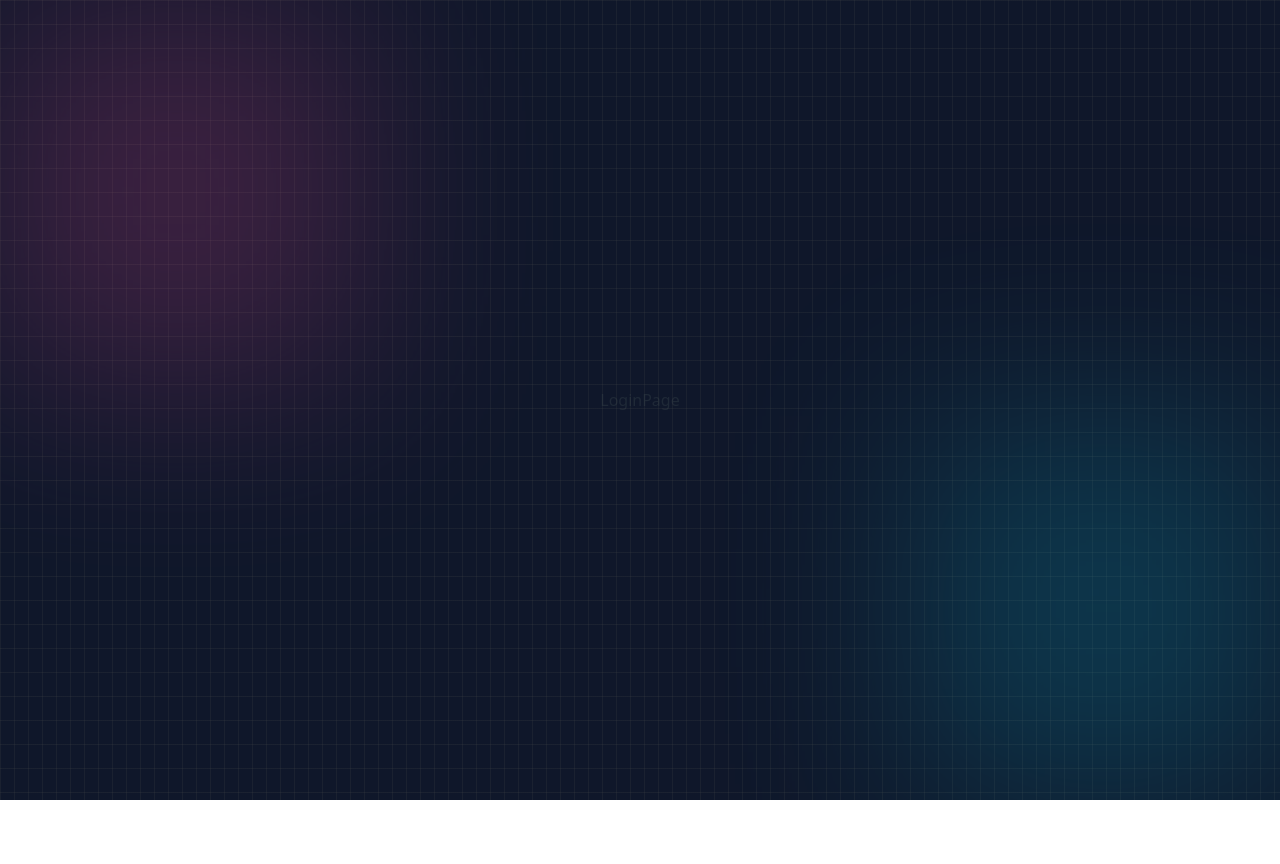
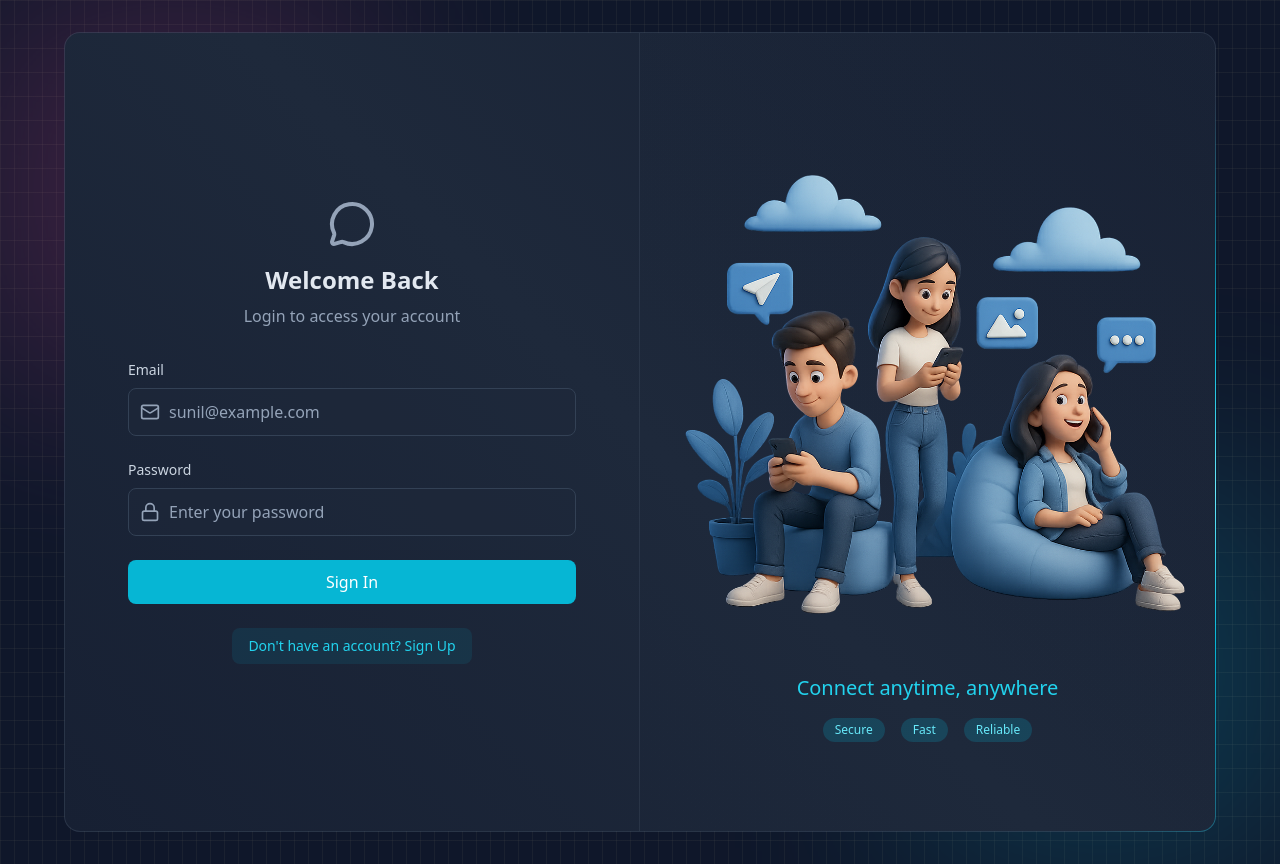
Before and after one commit to sarvaiya-sunil/SunChatX, a React app in the folder frontend/: page /login in a window 1280 px wide. Before the commit the page ends 800 px from the top, so only its background shows below. Built offline with nearby package versions, Linux system fonts and the light colour scheme; no server answers; the HTML template or start-up script is replaced by a standard one.

Commit message:
login & logout functionality implemented

```diff
--- a/frontend/src/pages/ChatPage.jsx
+++ b/frontend/src/pages/ChatPage.jsx
@@ -1,7 +1,15 @@
 import React from "react";
+import { useAuthStore } from "../stores/useAuthStore";
 
 function ChatPage() {
-  return <div>ChatPage</div>;
+  const { logout } = useAuthStore();
+  return (
+    <div className="z-10">
+      <button className="btn" onClick={logout}>
+        Logout
+      </button>
+    </div>
+  );
 }
 
 export default ChatPage;
--- a/frontend/src/pages/LoginPage.jsx
+++ b/frontend/src/pages/LoginPage.jsx
@@ -1,7 +1,114 @@
-import React from "react";
+import React, { useState } from "react";
+import { useAuthStore } from "../stores/useAuthStore";
+import BorderAnimatedContainer from "../components/BorderAnimatedContainer";
+import {
+  LockIcon,
+  MailIcon,
+  LoaderIcon,
+  MessageCircleIcon,
+} from "lucide-react";
+import { Link } from "react-router";
 
 function LoginPage() {
-  return <div>LoginPage</div>;
+  const [formData, setFormData] = useState({
+    email: "",
+    password: "",
+  });
+  const { login, isLoggingIn } = useAuthStore();
+
+  const handleSubmit = (e) => {
+    e.preventDefault();
+    login(formData);
+  };
+  return (
+    <div className="w-full flex items-center justify-center p-4 bg-slate-900">
+      <div className="relative w-full max-w-6xl md:h-[800px] h-[650px]">
+        <BorderAnimatedContainer>
+          <div className="w-full flex flex-col md:flex-row">
+            {/* Form page right side part */}
+            <div className="md:w-1/2 flex items-center justify-center md:border-r border-slate-600/30">
+              <div className="w-full max-w-md">
+                <div className="text-center mb-8">
+                  <MessageCircleIcon className="w-12 h-12 mx-auto text-slate-400 mb-4" />
+                  <h2 className="text-2xl font-bold text-slate-200 mb-2">
+                    Welcome Back
+                  </h2>
+                  <p className="text-slate-400">Login to access your account</p>
+                </div>
+                <form onSubmit={handleSubmit} className="space-y-6">
+                  <div>
+                    <label className="auth-input-label">Email</label>
+                    <div className="relative">
+                      <MailIcon className="auth-input-icon" />
+                      <input
+                        type="email"
+                        value={formData.email}
+                        onChange={(e) =>
+                          setFormData({ ...formData, email: e.target.value })
+                        }
+                        className="input"
+                        placeholder="sunil@example.com"
+                      />
+                    </div>
+                  </div>
+                  <div>
+                    <label className="auth-input-label">Password</label>
+                    <div className="relative">
+                      <LockIcon className="auth-input-icon" />
+                      <input
+                        type="password"
+                        value={formData.password}
+                        onChange={(e) =>
+                          setFormData({ ...formData, password: e.target.value })
+                        }
+                        className="input"
+                        placeholder="Enter your password"
+                      />
+                    </div>
+                  </div>
+                  <button
+                    className="auth-btn"
+                    type="submit"
+                    disabled={isLoggingIn}
+                  >
+                    {isLoggingIn ? (
+                      <LoaderIcon className="w-full h-5 animate-spin text-center" />
+                    ) : (
+                      "Sign In"
+                    )}
+                  </button>
+                </form>
+                <div className="mt-6 text-center">
+                  <Link to="/signup" className="auth-link">
+                    Don't have an account? Sign Up
+                  </Link>
+                </div>
+              </div>
+            </div>
+            <div className="hidden md:w-1/2 md:flex items-center justify-center p-6 bg-gradient-to-bl from-slate-800/20 to-transparent">
+              <div>
+                <img
+                  src="/login.png"
+                  alt="People using mobile devices"
+                  className="w-full h-auto object-contain"
+                />
+                <div className="mt-6 text-center">
+                  <h3 className="text-xl font-medium text-cyan-400">
+                    Connect anytime, anywhere
+                  </h3>
+                  <div className="mt-4 flex justify-center gap-4">
+                    <span className="auth-badge">Secure</span>
+                    <span className="auth-badge">Fast</span>
+                    <span className="auth-badge">Reliable</span>
+                  </div>
+                </div>
+              </div>
+            </div>
+          </div>
+        </BorderAnimatedContainer>
+      </div>
+    </div>
+  );
 }
 
 export default LoginPage;
--- a/frontend/src/pages/SignUpPage.jsx
+++ b/frontend/src/pages/SignUpPage.jsx
@@ -16,11 +16,11 @@
     email: "",
     password: "",
   });
-  const { signUp, isSigningUp } = useAuthStore();
+  const { signup, isSigningUp } = useAuthStore();
 
   const handleSubmit = (e) => {
     e.preventDefault();
-    signUp(formData);
+    signup(formData);
   };
 
   return (
--- a/frontend/src/stores/useAuthStore.js
+++ b/frontend/src/stores/useAuthStore.js
@@ -1,11 +1,13 @@
 import { create } from "zustand";
 import { axiosInstance } from "../lib/axios";
 import toast from "react-hot-toast";
+import { Navigate } from "react-router";
 
 export const useAuthStore = create((set) => ({
   authUser: null,
   isCheckingAuth: false,
   isSigningUp: false,
+  isLoggingIn: false,
 
   checkAuth: async () => {
     set({ isCheckingAuth: true });
@@ -21,7 +23,7 @@
     }
   },
 
-  signUp: async (data) => {
+  signup: async (data) => {
     set({ isSigningUp: true });
     try {
       const res = await axiosInstance.post("/auth/signup", data);
@@ -35,4 +37,29 @@
       set({ isSigningUp: false });
     }
   },
+
+  login: async (data) => {
+    set({ isLoggingIn: true });
+    try {
+      const res = await axiosInstance.post("/auth/login", data);
+      set({ authUser: res.data });
+
+      toast.success("Logged in successfully!");
+    } catch (error) {
+      set({ authUser: null });
+      toast.error(error.response?.data?.message || "Failed to log in");
+    } finally {
+      set({ isLoggingIn: false });
+    }
+  },
+
+  logout: async () => {
+    try {
+      await axiosInstance.post("/auth/logout");
+      set({ authUser: null });
+      toast.success("Logged out successfully!");
+    } catch (error) {
+      toast.error("Failed to log out");
+    }
+  },
 }));
```
